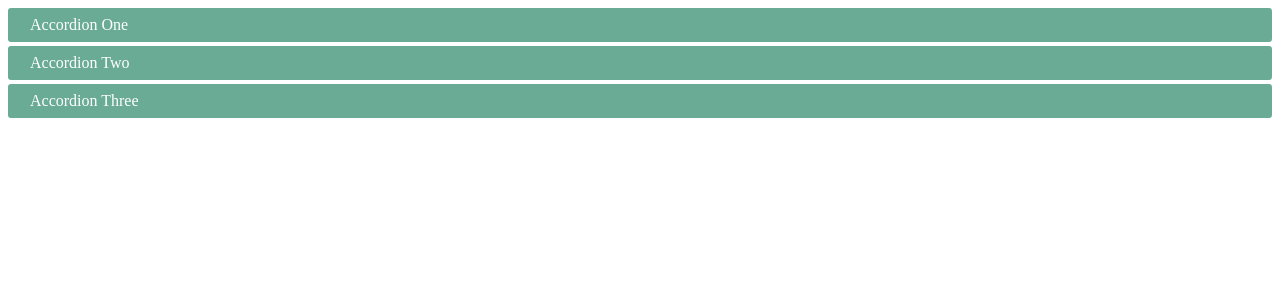
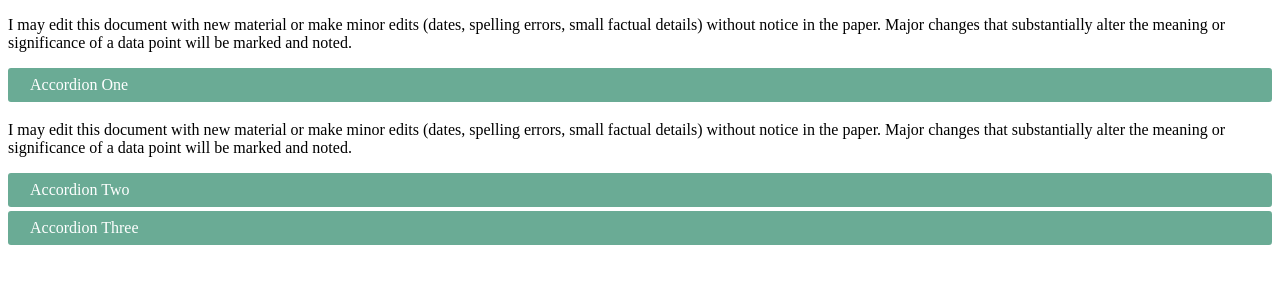
Before and after one commit to derykmakgill/website, a Jekyll site: the page acc.html, which Jekyll copies as it is, in a window 1280 px wide. Shown: the top 300 px of the page. Built offline with Jekyll 4.4.1, drawn with Linux system fonts in a browser that asks for light colours.

Commit message:
Update acc.html

```diff
--- a/acc.html
+++ b/acc.html
@@ -57,12 +57,15 @@ input:checked + label + .content {
 
 <body>
 
+	<p>I may edit this document with new material or make minor edits (dates, spelling errors, small factual details) without notice in the paper. Major changes that substantially alter the meaning or significance of a data point will be marked and noted.</p>
 <input type="checkbox" id="title1" />
 <label for="title1">Accordion One</label>
 
 <div class="content">
 <p>Your content goes here.</p>
 </div>
+<p>I may edit this document with new material or make minor edits (dates, spelling errors, small factual details) without notice in the paper. Major changes that substantially alter the meaning or significance of a data point will be marked and noted.</p>
+
 
 <input type="checkbox" id="title2" />
 <label for="title2">Accordion Two</label>
```
